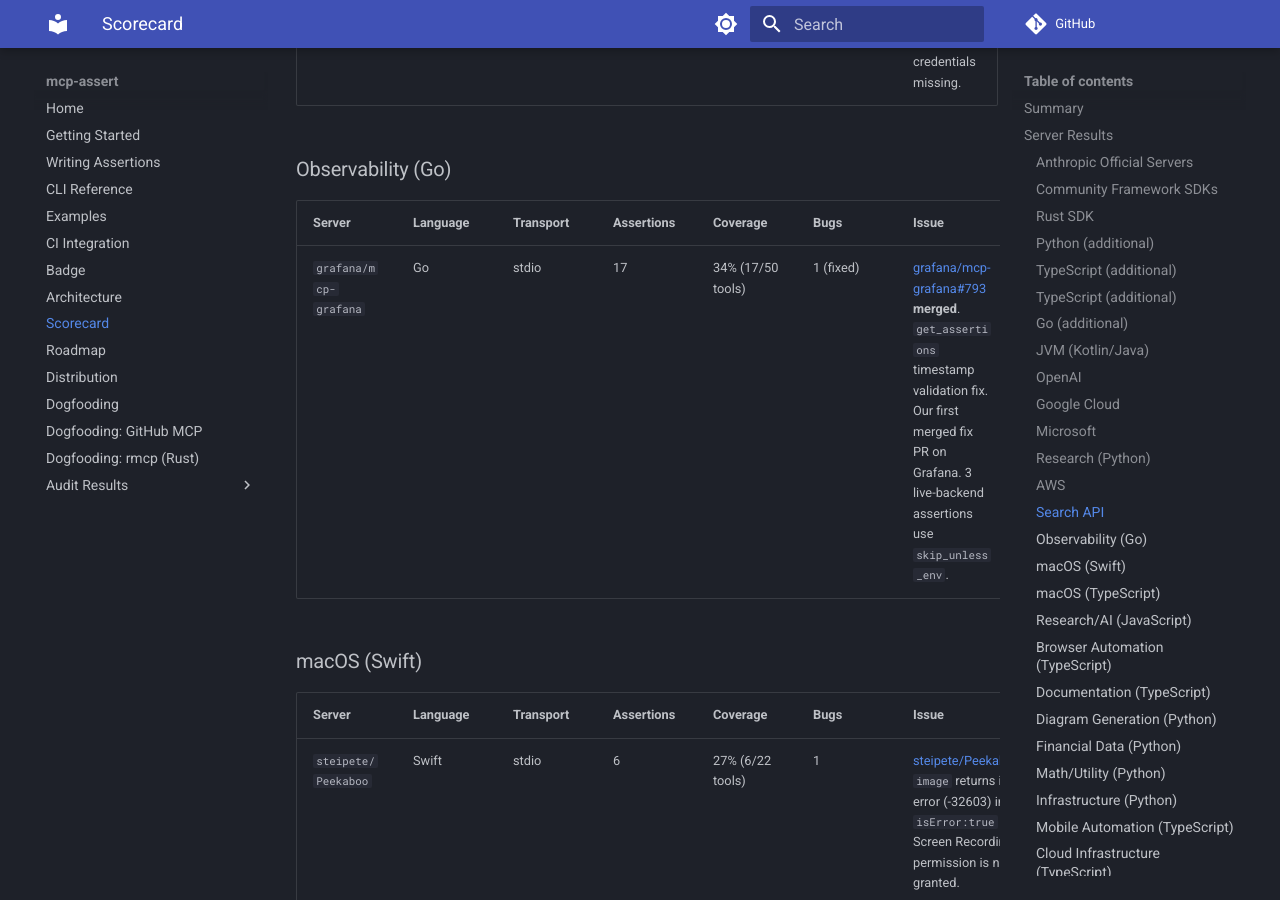
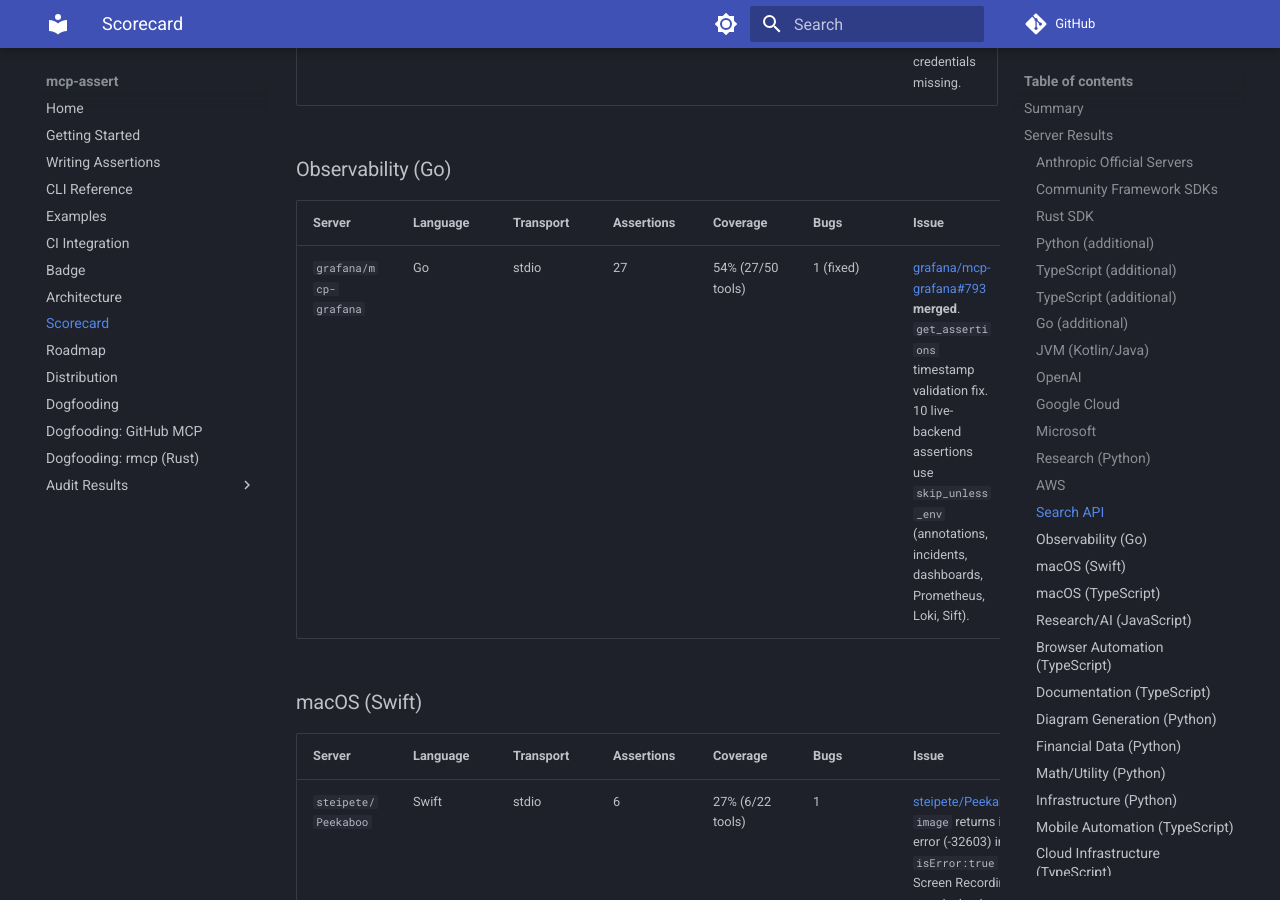
Before and after one commit to blackwell-systems/mcp-assert, an MkDocs documentation site: the page built from docs/scorecard.md, in a window 1280 px wide and 900 px high, scrolled down 9065 px. Built offline with MkDocs 1.6.1 and Material for MkDocs 9.7.7, drawn with Linux system fonts in a browser that asks for light colours; comment, search, counter and statistics services are not loaded; some of the changed text lies outside the part shown.

Commit message:
docs: update scorecard for Grafana 54% coverage and merged PR status

```diff
--- a/docs/scorecard.md
+++ b/docs/scorecard.md
@@ -131,7 +131,7 @@
 
 | Server | Language | Transport | Assertions | Coverage | Bugs | Issue |
 |--------|----------|-----------|------------|----------|------|-------|
-| `grafana/mcp-grafana` | Go | stdio | 17 | 34% (17/50 tools) | 1 (fixed) | [grafana/mcp-grafana#793](https://github.com/grafana/mcp-grafana/pull/793) **merged**. `get_assertions` timestamp validation fix. Our first merged fix PR on Grafana. 3 live-backend assertions use `skip_unless_env`. |
+| `grafana/mcp-grafana` | Go | stdio | 27 | 54% (27/50 tools) | 1 (fixed) | [grafana/mcp-grafana#793](https://github.com/grafana/mcp-grafana/pull/793) **merged**. `get_assertions` timestamp validation fix. 10 live-backend assertions use `skip_unless_env` (annotations, incidents, dashboards, Prometheus, Loki, Sift). |
 
 ### macOS (Swift)
 
```
Also changed, not shown: other parts of docs/scorecard.md (+2 -2 lines).
